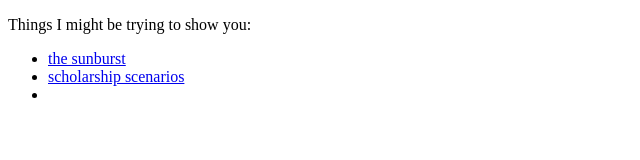
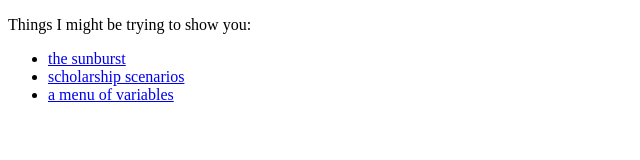
Before and after one commit to GwynCase/GwynCase, a plain HTML site: page index.html in a window 1280 px wide. Shown: the whole page, without its empty margins (0-640 px from the left). Drawn offline with Linux system fonts and the light colour scheme.

Commit message:
Update index.html

```diff
--- a/index.html
+++ b/index.html
@@ -9,7 +9,7 @@
     <ul>
       <li><a href='https://gwyncase.github.io/sunburst.html'>the sunburst</a></li>
       <li><a href='https://gwyncase.github.io/scholarship_options.html'>scholarship scenarios</a></li>
-      <li><a href='https://gwyncase.github.io/20200824_presenting.html'></a></li>
+      <li><a href='https://gwyncase.github.io/20200824_presenting.html'>a menu of variables</a></li>
     </ul>
 
   </body>
```
